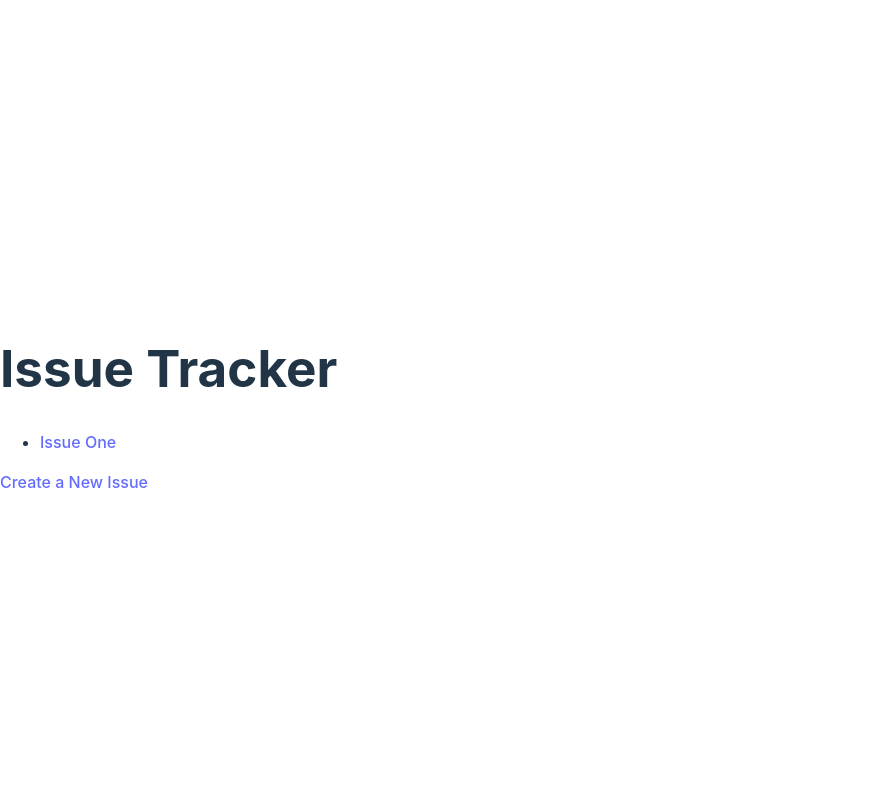
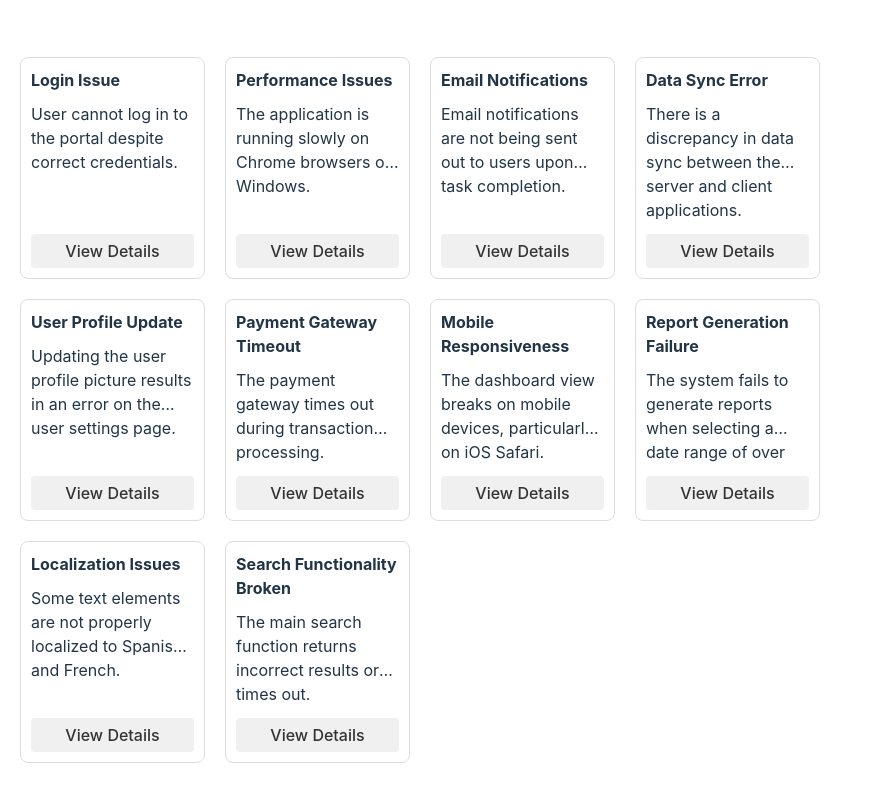
Before and after one commit to DNMetodiev/issue-tracker, a React (Vite) app in the folder client/: page / in a window 1280 px wide. Shown: the whole page, without its empty margins (0-882 px from the left). Built offline with nearby package versions, Linux system fonts and the light colour scheme.

Commit message:
Implement basic view

```diff
--- /dev/null
+++ b/client/src/components/HomePage.css
@@ -0,0 +1,75 @@
+.homepage-container {
+  padding: 20px;
+  display: flex;
+  flex-direction: column;
+  align-items: center;
+}
+
+.issue-grid {
+  display: grid;
+  grid-template-columns: repeat(auto-fill, minmax(150px, 1fr));
+  gap: 20px;
+  width: 100%;
+  max-width: 800px;
+  margin-top: 20px;
+}
+
+.issue-box {
+  border: 1px solid #ddd;
+  border-radius: 8px;
+  padding: 10px;
+  display: flex;
+  flex-direction: column;
+  height: 200px; /* Fixed height for all boxes */
+  overflow: hidden;
+}
+
+.issue-box h3 {
+  font-size: 1em;
+  margin: 0 0 10px 0;
+}
+
+.issue-box .description {
+  flex-grow: 1;
+  margin-bottom: 10px;
+  overflow: hidden;
+  text-overflow: ellipsis;
+  display: -webkit-box;
+  -webkit-line-clamp: 3; /* Limit to three lines */
+  -webkit-box-orient: vertical;
+}
+
+.read-more {
+  color: #007bff;
+  cursor: pointer;
+  text-decoration: underline;
+}
+
+.add-new-issue {
+  text-align: center;
+  margin-top: 50px;
+}
+
+.add-new-issue-button {
+  padding: 10px 20px;
+  background-color: #007bff;
+  color: white;
+  border: none;
+  border-radius: 4px;
+  cursor: pointer;
+  text-decoration: none;
+}
+
+.add-new-issue-button:hover {
+  background-color: #0056b3;
+}
+
+.details-link {
+  padding: 5px 10px;
+  background-color: #f0f0f0;
+  color: #333;
+  text-decoration: none;
+  border-radius: 4px;
+  text-align: center;
+  margin-top: auto; /* Aligns the link to the bottom of the flex container */
+}
--- /dev/null
+++ b/client/src/components/IssueDetail.css
@@ -0,0 +1,14 @@
+.issue-detail-container {
+  padding: 20px;
+  max-width: 600px;
+  margin: auto;
+}
+
+.issue-detail-container h2 {
+  color: #333;
+}
+
+.issue-detail-container p {
+  color: #666;
+  line-height: 1.6;
+}
--- a/client/src/components/IssueDetail.tsx
+++ b/client/src/components/IssueDetail.tsx
@@ -1,5 +1,7 @@
 import React from 'react';
 import { useParams } from 'react-router-dom';
+import './IssueDetail.css';
+
 
 const issues: Issue[] = [
 
--- a/client/src/components/IssueList.tsx
+++ b/client/src/components/IssueList.tsx
@@ -1,35 +1,108 @@
-import React from 'react';
+import React, { useState } from 'react';
 import { Link } from 'react-router-dom';
+import NewIssueModal from './NewIssueModal';
+// import './IssueList.css';
+import './HomePage.css';
 
-interface Issue {
-  id: string;
-  title: string;
-  description: string;
-  status: string;
-}
-
-// Dummy data for the issues list
-const issues: Issue[] = [
+// Dummy data array
+const issues = [
   {
     id: '1',
-    title: 'Issue One',
-    description: 'This is the first issue',
+    title: 'Login Issue',
+    description: 'User cannot log in to the portal despite correct credentials.',
     status: 'Open'
   },
+  {
+    id: '2',
+    title: 'Performance Issues',
+    description: 'The application is running slowly on Chrome browsers on Windows.',
+    status: 'In Progress'
+  },
+  {
+    id: '3',
+    title: 'Email Notifications',
+    description: 'Email notifications are not being sent out to users upon task completion.',
+    status: 'Resolved'
+  },
+  {
+    id: '4',
+    title: 'Data Sync Error',
+    description: 'There is a discrepancy in data sync between the server and client applications.',
+    status: 'Open'
+  },
+  {
+    id: '5',
+    title: 'User Profile Update',
+    description: 'Updating the user profile picture results in an error on the user settings page.',
+    status: 'In Review'
+  },
+  {
+    id: '6',
+    title: 'Payment Gateway Timeout',
+    description: 'The payment gateway times out during transaction processing.',
+    status: 'Open'
+  },
+  {
+    id: '7',
+    title: 'Mobile Responsiveness',
+    description: 'The dashboard view breaks on mobile devices, particularly on iOS Safari.',
+    status: 'In Progress'
+  },
+  {
+    id: '8',
+    title: 'Report Generation Failure',
+    description: 'The system fails to generate reports when selecting a date range of over six months.',
+    status: 'Resolved'
+  },
+  {
+    id: '9',
+    title: 'Localization Issues',
+    description: 'Some text elements are not properly localized to Spanish and French.',
+    status: 'Open'
+  },
+  {
+    id: '10',
+    title: 'Search Functionality Broken',
+    description: 'The main search function returns incorrect results or times out.',
+    status: 'Closed'
+  }
 ];
 
 const IssueList: React.FC = () => {
+  const [modalOpen, setModalOpen] = useState(false);
+  const [selectedIssue, setSelectedIssue] = useState(null);
+
+  const toggleModal = () => setModalOpen(!modalOpen);
+
+  const handleReadMore = (issue) => {
+    setSelectedIssue(issue);
+    toggleModal();
+  };
+
   return (
-    <div>
-      <h1>Issue Tracker</h1>
-      <ul>
-        {issues.map(issue => (
-          <li key={issue.id}>
-            <Link to={`/issue/${issue.id}`}>{issue.title}</Link>
-          </li>
-        ))}
-      </ul>
-      <Link to="/new-issue">Create a New Issue</Link>
+    <div className="homepage-container">
+      {issues.length > 0 ? (
+        <div className="issue-grid">
+          {issues.map(issue => (
+            <div key={issue.id} className="issue-box">
+              <h3>{issue.title}</h3>
+              <div className="description">
+                {issue.description}
+                {issue.description.length > 100 && (
+                  <span className="read-more" onClick={() => handleReadMore(issue)}>..read more</span>
+                )}
+              </div>
+              <Link to={`/issue/${issue.id}`} className="details-link">View Details</Link>
+            </div>
+          ))}
+        </div>
+      ) : (
+        <div className="add-new-issue">
+          <p>No issues found. Would you like to create one?</p>
+          <button onClick={toggleModal} className="add-new-issue-button">Add New Issue</button>
+        </div>
+      )}
+      {modalOpen && <NewIssueModal issue={selectedIssue} onClose={toggleModal} />}
     </div>
   );
 };
--- /dev/null
+++ b/client/src/components/NewIssueForm.css
@@ -0,0 +1,39 @@
+.new-issue-form-container {
+  padding: 20px;
+  max-width: 600px;
+  margin: auto;
+}
+
+.new-issue-form-container h1 {
+  text-align: center;
+}
+
+.new-issue-form-container form {
+  display: flex;
+  flex-direction: column;
+}
+
+.new-issue-form-container label {
+  margin-bottom: 5px;
+}
+
+.new-issue-form-container input,
+.new-issue-form-container textarea {
+  padding: 10px;
+  margin-bottom: 20px;
+  border: 1px solid #ddd;
+  border-radius: 4px;
+}
+
+.new-issue-form-container button {
+  padding: 10px;
+  border: none;
+  border-radius: 4px;
+  background-color: #28a745;
+  color: white;
+  cursor: pointer;
+}
+
+.new-issue-form-container button:hover {
+  background-color: #218838;
+}
--- a/client/src/components/NewIssueForm.tsx
+++ b/client/src/components/NewIssueForm.tsx
@@ -1,5 +1,7 @@
 import React, { useState } from 'react';
 import { useNavigate } from 'react-router-dom';
+import './NewIssueForm.css';
+
 
 const NewIssueForm: React.FC = () => {
   const [title, setTitle] = useState('');
--- /dev/null
+++ b/client/src/components/NewIssueModal.css
@@ -0,0 +1,49 @@
+/* NewIssueModal.css */
+.modal-backdrop {
+  position: fixed;
+  top: 0;
+  left: 0;
+  right: 0;
+  bottom: 0;
+  background-color: rgba(0, 0, 0, 0.5);
+  display: flex;
+  justify-content: center;
+  align-items: center;
+}
+
+.modal {
+  background: white;
+  padding: 20px;
+  border-radius: 5px;
+  box-shadow: 0 2px 10px rgba(0, 0, 0, 0.3);
+}
+
+.close-button {
+  float: right;
+  border: none;
+  background: none;
+  font-size: 1.5rem;
+  cursor: pointer;
+}
+
+form label {
+  display: block;
+  margin-top: 10px;
+}
+
+form input,
+form textarea {
+  width: 100%;
+  padding: 8px;
+  margin-top: 5px;
+}
+
+form button {
+  margin-top: 20px;
+  padding: 10px 15px;
+  background: #007bff;
+  color: white;
+  border: none;
+  border-radius: 4px;
+  cursor: pointer;
+}
--- /dev/null
+++ b/client/src/components/NewIssueModal.tsx
@@ -0,0 +1,19 @@
+// NewIssueModal.tsx
+import React, { useState } from 'react';
+import './NewIssueModal.css';
+
+const NewIssueModal: React.FC<{ issue: Issue | null; onClose: () => void }> = ({ issue, onClose }) => {
+  if (!issue) return null;
+
+  return (
+    <div className="modal-backdrop">
+      <div className="modal">
+        <button className="close-button" onClick={onClose}>×</button>
+        <h2>{issue.title}</h2>
+        <p>{issue.description}</p>
+      </div>
+    </div>
+  );
+};
+
+export default NewIssueModal;
```
